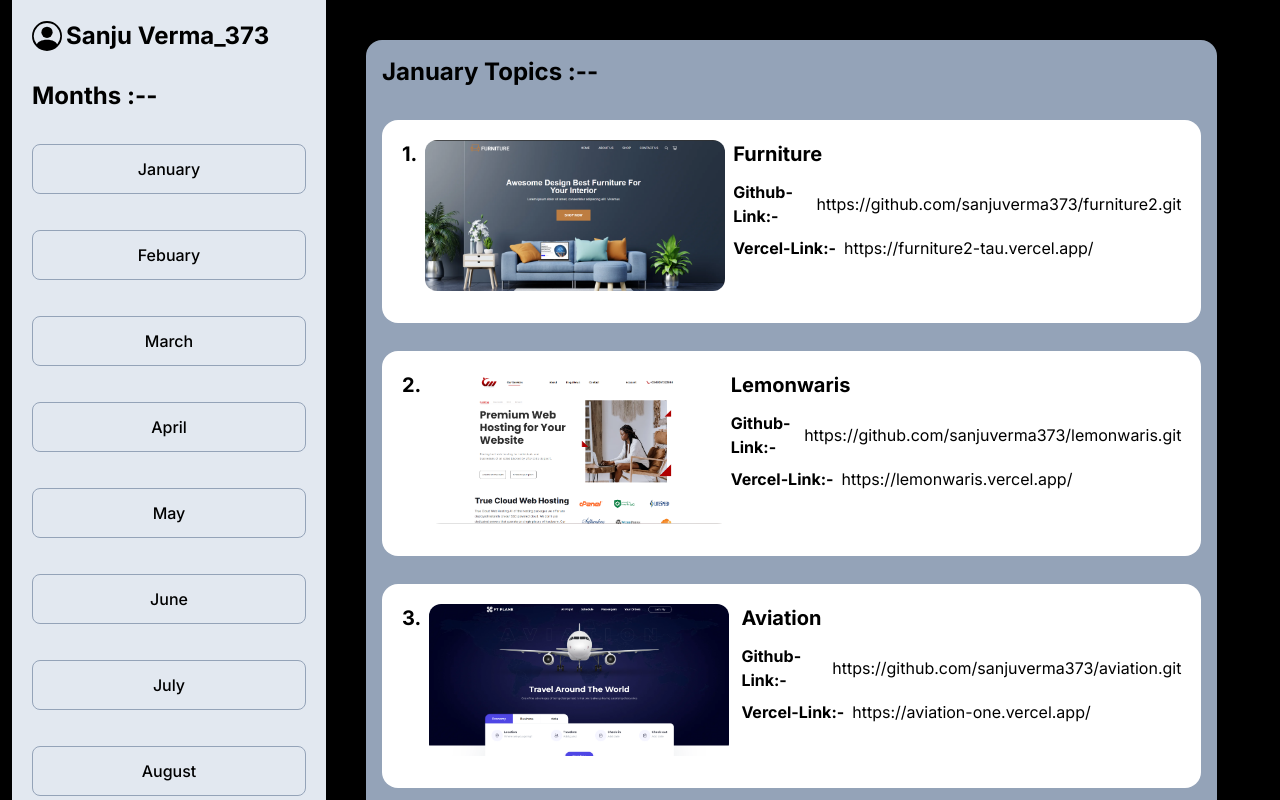
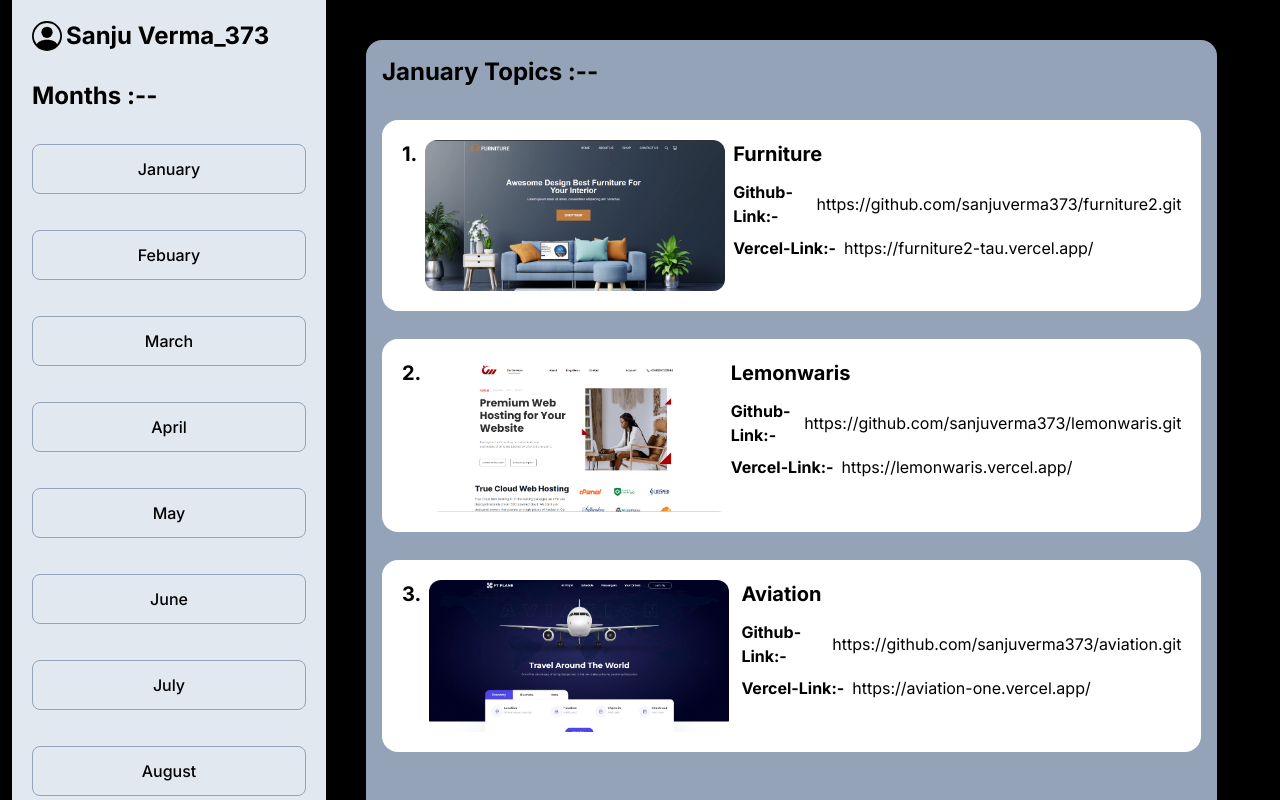
Before and after one commit to sanjuverma373/Worksheet, a Next.js app: page / in a window 1280 px wide. Shown: the top 800 px of the page. Built offline with nearby package versions, Linux system fonts and the light colour scheme.

Commit message:
img modified

```diff
--- a/src/app/components/Page.jsx
+++ b/src/app/components/Page.jsx
@@ -43,7 +43,7 @@ const Page = () => {
                                                         <div className=' bg-slate-400 p-4 rounded-2xl shadow-xl w-full'>
                                                                 <h2 className='font-bold text-2xl text-black pb-8'>January Topics :--</h2>
                                                                 <div className=' bg-white flex gap-7 p-5 rounded-2xl '>
-                                                                        <div className=' gap-2 flex pb-3'>
+                                                                        <div className=' gap-2 flex'>
                                                                                 <p className='font-bold text-xl'>1.</p>
                                                                             <Image className=' object-cover rounded-xl' src="/image/furniture.png" alt='img' height={300} width={300}/>
 
@@ -63,7 +63,7 @@ const Page = () => {
                                                                         </div>
                                                                 </div>
                                                                 <div className=' bg-white flex gap-7 p-5 rounded-2xl mt-7 '>
-                                                                        <div className=' gap-2 flex pb-3'>
+                                                                        <div className=' gap-2 flex '>
                                                                                 <p className='font-bold text-xl'>2.</p>
                                                                             <Image className=' object-cover rounded-xl' src="/image/lemonwaris.png" alt='img' height={300} width={300}/>
 
@@ -83,7 +83,7 @@ const Page = () => {
                                                                         </div>
                                                                 </div>
                                                                 <div className=' bg-white flex gap-7 p-5 rounded-2xl mt-7 '>
-                                                                        <div className=' gap-2 flex pb-3'>
+                                                                        <div className=' gap-2 flex '>
                                                                                 <p className='font-bold text-xl'>3.</p>
                                                                             <Image className=' object-cover rounded-xl' src="/image/aviation.png" alt='img' height={300} width={300}/>
 
@@ -109,7 +109,7 @@ const Page = () => {
                                                                 <div className=' bg-slate-400 p-4 rounded-2xl w-full h-[1080px] overflow-hidden overflow-y-scroll flex flex-col'>
                                                                         <h2 className='font-bold text-2xl text-black pb-8'>Febuary Topics :--</h2>
                                                                         <div className=' bg-white flex gap-7 p-5 rounded-2xl '>
-                                                                                <div className=' gap-2 flex pb-3'>
+                                                                                <div className=' gap-2 flex '>
                                                                                         <p className='font-bold text-xl'>1.</p>
                                                                                     <Image className=' object-cover rounded-xl' src="/image/game.png" alt='img' height={300} width={300}/>
 
@@ -129,7 +129,7 @@ const Page = () => {
                                                                                 </div>
                                                                         </div>
                                                                         <div className=' bg-white flex gap-7 p-5 rounded-2xl mt-7 '>
-                                                                                <div className=' gap-2 flex pb-3'>
+                                                                                <div className=' gap-2 flex '>
                                                                                         <p className='font-bold text-xl'>2.</p>
                                                                                     <Image className=' object-cover rounded-xl' src="/image/dinolfg.png" alt='img' height={300} width={300}/>
 
@@ -149,7 +149,7 @@ const Page = () => {
                                                                                 </div>
                                                                         </div>
                                                                         <div className=' bg-white flex gap-7 p-5 rounded-2xl mt-7 '>
-                                                                                <div className=' gap-2 flex pb-3'>
+                                                                                <div className=' gap-2 flex '>
                                                                                         <p className='font-bold text-xl'>3.</p>
                                                                                     <Image className=' object-cover rounded-xl' src="/image/nexai.png" alt='img' height={300} width={300}/>
 
@@ -169,7 +169,7 @@ const Page = () => {
                                                                                 </div>
                                                                         </div>
                                                                         <div className=' bg-white flex gap-7 p-5 rounded-2xl mt-7 '>
-                                                                                <div className=' gap-2 flex pb-3'>
+                                                                                <div className=' gap-2 flex'>
                                                                                         <p className='font-bold text-xl'>4.</p>
                                                                                     <Image className=' object-cover rounded-xl' src="/image/calculator.png" alt='img' height={200} width={200}/>
 
@@ -189,7 +189,7 @@ const Page = () => {
                                                                                 </div>
                                                                         </div>
                                                                         <div className=' bg-white flex gap-7 p-5 rounded-2xl mt-7 '>
-                                                                                <div className=' gap-2 flex pb-3'>
+                                                                                <div className=' gap-2 flex'>
                                                                                         <p className='font-bold text-xl'>5.</p>
                                                                                     <Image className=' object-cover rounded-xl' src="/image/nexai.png" alt='img' height={300} width={300}/>
 
@@ -215,7 +215,7 @@ const Page = () => {
                                                         <div className=' bg-slate-400 p-4 rounded-2xl w-full h-[1080px] overflow-hidden overflow-y-scroll flex flex-col'>
                                                                         <h2 className='font-bold text-2xl text-black pb-8'>March Topics :--</h2>
                                                                         <div className=' bg-white flex gap-7 p-5 rounded-2xl '>
-                                                                                <div className=' gap-2 flex pb-3'>
+                                                                                <div className=' gap-2 flex'>
                                                                                         <p className='font-bold text-xl'>1.</p>
                                                                                     <Image className=' object-cover rounded-xl' src="/image/cloopp.png" alt='img' height={300} width={300}/>
 
@@ -235,7 +235,7 @@ const Page = () => {
                                                                                 </div>
                                                                         </div>
                                                                         <div className=' bg-white flex gap-7 p-5 rounded-2xl mt-7 '>
-                                                                                <div className=' gap-2 flex pb-3'>
+                                                                                <div className=' gap-2 flex'>
                                                                                         <p className='font-bold text-xl'>2.</p>
                                                                                     <Image className=' object-cover rounded-xl' src="/image/248labs.png" alt='img' height={300} width={300}/>
 
@@ -255,7 +255,7 @@ const Page = () => {
                                                                                 </div>
                                                                         </div>
                                                                         <div className=' bg-white flex gap-7 p-5 rounded-2xl mt-7 '>
-                                                                                <div className=' gap-2 flex pb-3'>
+                                                                                <div className=' gap-2 flex'>
                                                                                         <p className='font-bold text-xl'>3.</p>
                                                                                     <Image className=' object-cover rounded-xl' src="/image/form-validation.png" alt='img' height={300} width={300}/>
                                                                                 </div>
@@ -274,7 +274,7 @@ const Page = () => {
                                                                                 </div>
                                                                         </div>
                                                                         <div className=' bg-white flex gap-7 p-5 rounded-2xl mt-7 '>
-                                                                                <div className=' gap-2 flex pb-3'>
+                                                                                <div className=' gap-2 flex '>
                                                                                         <p className='font-bold text-xl'>4.</p>
                                                                                     <Image className=' object-cover rounded-xl' src="/image/next-js.png" alt='img' height={300} width={300}/>
 
```
